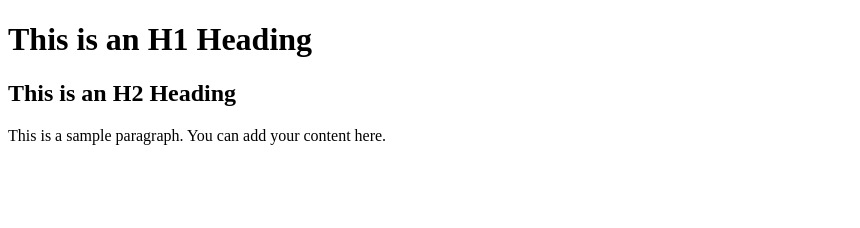
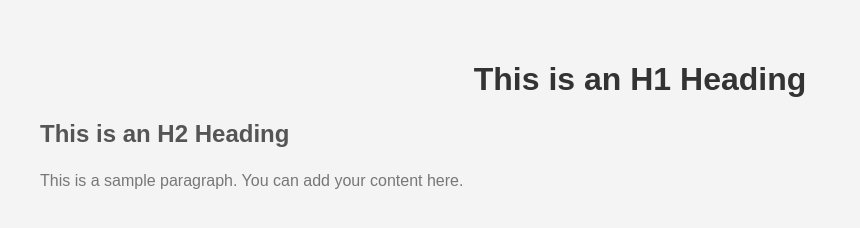
Before and after one commit to rogaayush/Testing, a plain HTML site: page index.html in a window 1280 px wide. Shown: the whole page, without its empty margins (0-860 px from the left). Drawn offline with Linux system fonts and the light colour scheme.

Commit message:
Update index.html

```diff
--- a/index.html
+++ b/index.html
@@ -3,7 +3,30 @@
 <head>
     <meta charset="UTF-8">
     <meta name="viewport" content="width=device-width, initial-scale=1.0">
-    <title>Sample HTML Page</title>
+    <title>Styled HTML Page</title>
+
+    <style>
+        body {
+            font-family: 'Arial', sans-serif;
+            margin: 20px;
+            padding: 20px;
+            background-color: #f4f4f4;
+        }
+
+        h1 {
+            color: #333;
+            text-align: center;
+        }
+
+        h2 {
+            color: #555;
+        }
+
+        p {
+            color: #777;
+            line-height: 1.6;
+        }
+    </style>
 </head>
 <body>
 
```
